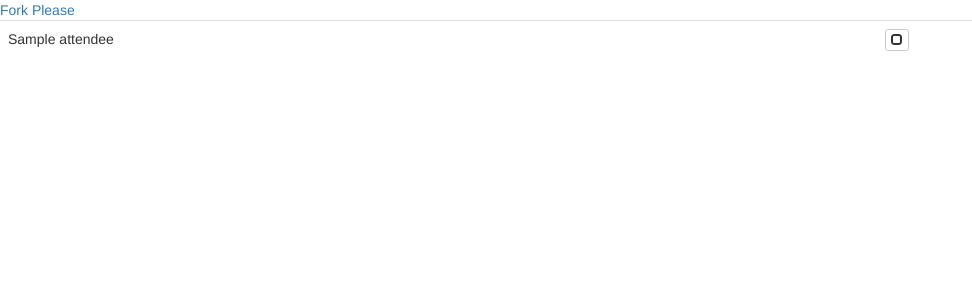
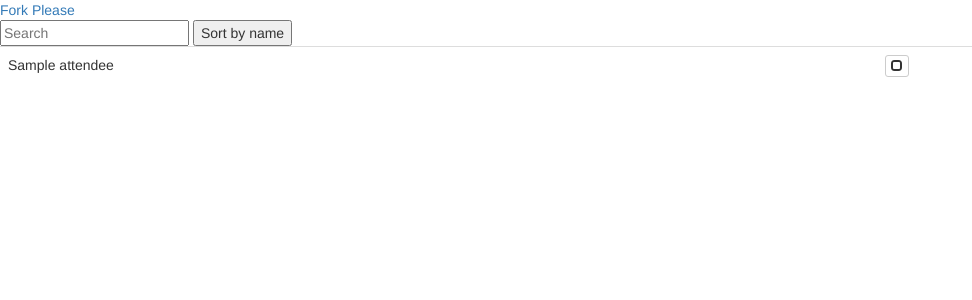
Before and after one commit to kmorrison/fork_please, a Flask app: template templates/event.html in a window 1280 px wide. Shown: the top 300 px of the page, without its empty margins (0-972 px from the left). Run offline with Flask 2, Linux system fonts and the light colour scheme; the template is opened without the code that fills it: values that come from a table or form of the project are taken from there, most other values are stand-ins (such as "Sample title", 1, 10 or a date in 2020); some libraries are stand-ins or nearby versions.

Commit message:
Working search

```diff
--- a/public/js/fork_please.js
+++ b/public/js/fork_please.js
@@ -0,0 +1,5 @@
+var options = {
+  valueNames: [ 'name']
+};
+
+var attendeeList = new List('attendees', options);
--- a/templates/base.html
+++ b/templates/base.html
@@ -10,7 +10,6 @@
     <link rel="stylesheet" type="text/css" href="//maxcdn.bootstrapcdn.com/font-awesome/4.3.0/css/font-awesome.min.css">
     <link rel="stylesheet" type="text/css" href="/css/fork_please.css">
     <script src="//code.jquery.com/jquery-2.1.3.min.js"></script>
-    <script src="/js/fork_please.js"></script>
   </head>
   <body>
     <header>
@@ -23,4 +22,6 @@
 
     </div>
   </body>
+<script src="http://listjs.com/no-cdn/list.js"></script>
+<script src="/js/fork_please.js"></script>
 </html>
--- a/templates/event.html
+++ b/templates/event.html
@@ -1,6 +1,11 @@
 {% extends 'base.html' %}
 
 {% block content %}
+<div id="attendees">
+<input class="search" placeholder="Search" />
+<button class="sort" data-sort="name">
+Sort by name
+</button>
 <table class="table">
 <tbody class="list">
 <form method="POST" action="/event/toggle_attendance/">
@@ -9,7 +14,7 @@
 <tr>
     <input type="hidden" name="name" value="{{attendee.name}}"/>
     <input type="hidden" name="event" value="{{event_slug}}"/>
-    <td>{{attendee.name}}</td>
+    <td class="name">{{attendee.name}}</td>
     <td>
         {% if attendee.is_checked %}
         <button type="submit" name="is_checked" value="false" class="btn btn-default btn-xs">
@@ -27,4 +32,5 @@
 </form>
 </tbody>
 </table>
+</div>
 {% endblock %}
```
